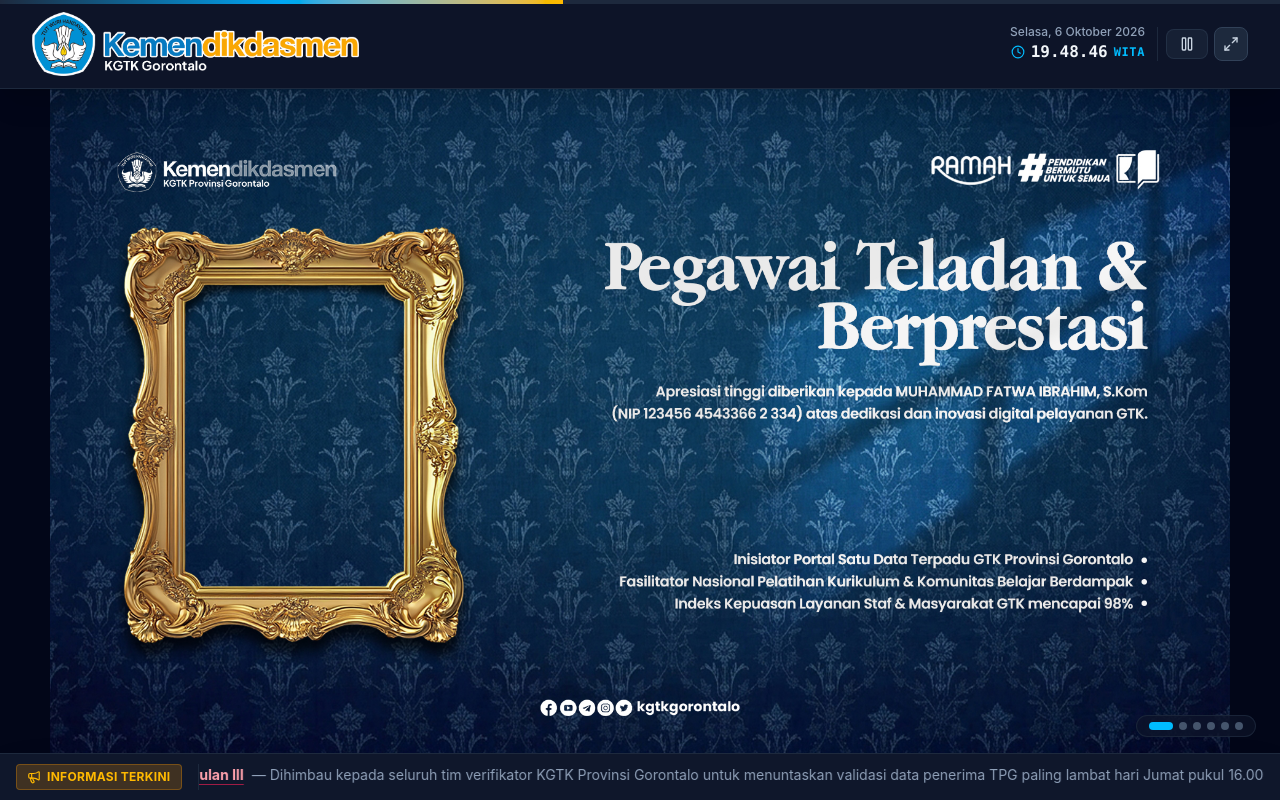
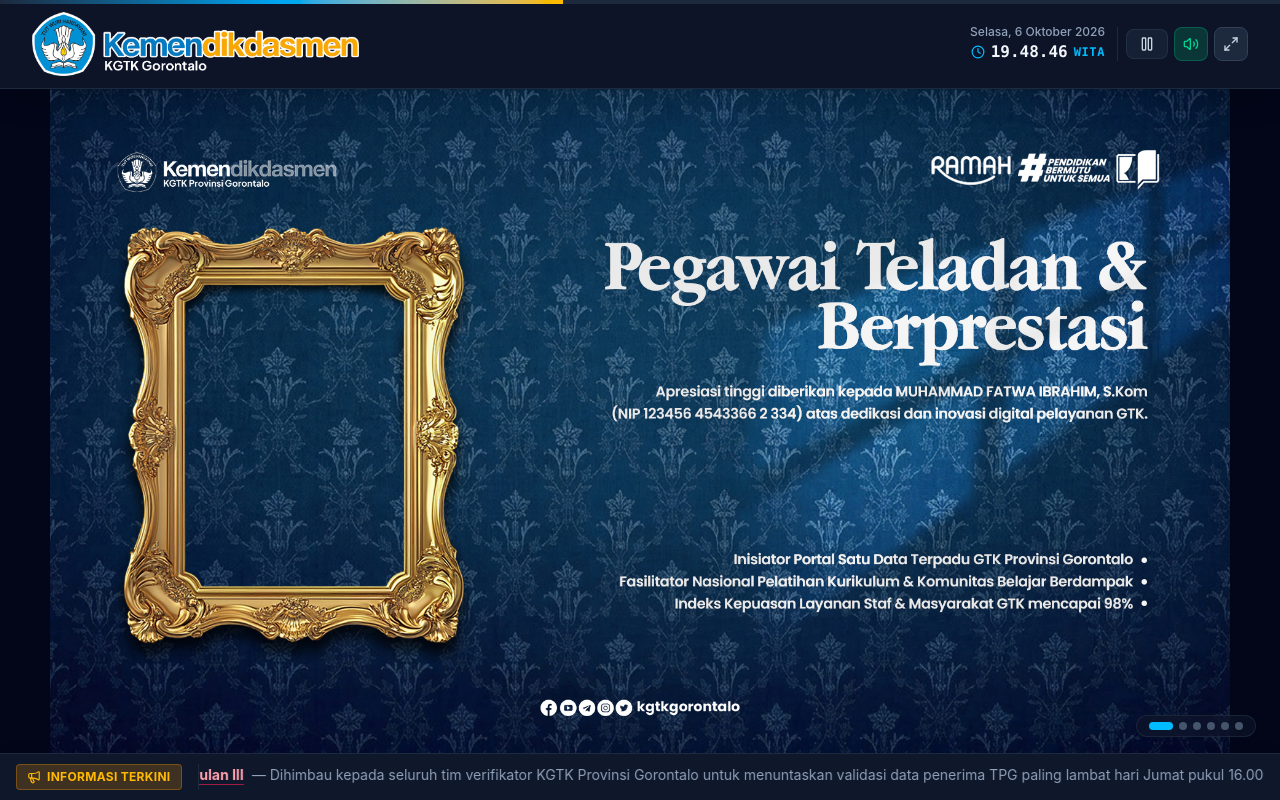
Before and after one commit to siswantoismail/digital-display, a React (Vite) app: page / in a window 1280 px wide. Built offline with nearby package versions, Linux system fonts and the light colour scheme.

Commit message:
memasang backsound

```diff
--- a/src/App.tsx
+++ b/src/App.tsx
@@ -3,7 +3,7 @@
  * SPDX-License-Identifier: Apache-2.0
  */
 
-import React, { useState, useEffect } from "react";
+import React, { useState, useEffect, useRef } from "react";
 import { ImageDisplay, ImageItem } from "./components/ImageDisplay.tsx";
 import { VideoDisplay, VideoItem } from "./components/VideoDisplay.tsx";
 import { Footer, UrgentMessage } from "./components/Footer.tsx";
@@ -100,6 +100,8 @@ type PlaylistItem =
   | { type: "video"; data: VideoItem };
 
 export default function App() {
+  // Pemutar backsound yang tetap berjalan saat slide berganti
+  const backsoundRef = useRef<HTMLAudioElement | null>(null);
   // State data utama (diinisialisasi langsung dari data konstan dalam program)
   const [images] = useState<ImageItem[]>(DEFAULT_IMAGES);
   const [videos] = useState<VideoItem[]>(DEFAULT_VIDEOS);
@@ -216,6 +218,25 @@ export default function App() {
     setSlideProgress(0);
   };
 
+  // Kontrol hidup/mati backsound
+  const handleToggleBacksound = async () => {
+    const audio = backsoundRef.current;
+
+    if (!audio) return;
+
+    if (audio.paused) {
+      try {
+        await audio.play();
+        setAudioMuted(false);
+      } catch (error) {
+        console.error("Backsound gagal diputar:", error);
+      }
+    } else {
+      audio.pause();
+      setAudioMuted(true);
+    }
+  };
+
   const handlePrevSlide = () => {
     setCurrentIndex((prev) => (prev - 1 + totalSlides) % totalSlides);
     setSlideProgress(0);
@@ -248,6 +269,8 @@ export default function App() {
 
   return (
     <div className="relative w-screen h-screen flex flex-col bg-slate-950 text-slate-100 overflow-hidden font-sans select-none">
+      {/* Pemutar musik latar */}
+      <audio ref={backsoundRef} src="/audio/audio2.mpeg" loop preload="auto" />
       {/* 1. HEADER (Identitas Kantor, Jam & Cuaca Gorontalo, Kontrol) */}
       <DisplayHeader
         settings={settings}
@@ -256,7 +279,7 @@ export default function App() {
           setIsAdminModalOpen(true);
         }}
         audioMuted={audioMuted}
-        onToggleMute={() => setAudioMuted((m) => !m)}
+        onToggleMute={handleToggleBacksound}
         activeSlideIndex={currentIndex % (totalSlides || 1)}
         totalSlides={totalSlides}
         slideProgress={slideProgress}
--- a/src/components/DisplayHeader.tsx
+++ b/src/components/DisplayHeader.tsx
@@ -146,26 +146,22 @@ export function DisplayHeader({
                 )}
               </button>
             </div>
-            {/* <button
+            <button
               onClick={onToggleMute}
               className={`p-2 rounded-lg border transition-colors ${
                 audioMuted
                   ? "bg-slate-800 text-slate-400 border-slate-700"
                   : "bg-emerald-500/20 text-emerald-400 border-emerald-500/30"
               }`}
-              title={
-                audioMuted
-                  ? "Aktifkan Suara Notifikasi"
-                  : "Senyapkan Suara Notifikasi"
-              }
-              aria-label="Suara"
+              title={audioMuted ? "Aktifkan Backsound" : "Matikan Backsound"}
+              aria-label="Kontrol Backsound"
             >
               {audioMuted ? (
                 <VolumeX className="w-4 h-4" />
               ) : (
                 <Volume2 className="w-4 h-4" />
               )}
-            </button> */}
+            </button>
 
             <button
               onClick={toggleFullscreen}
```
Also changed, not shown: 1 other file (tests, documents, lock files or other folders).
